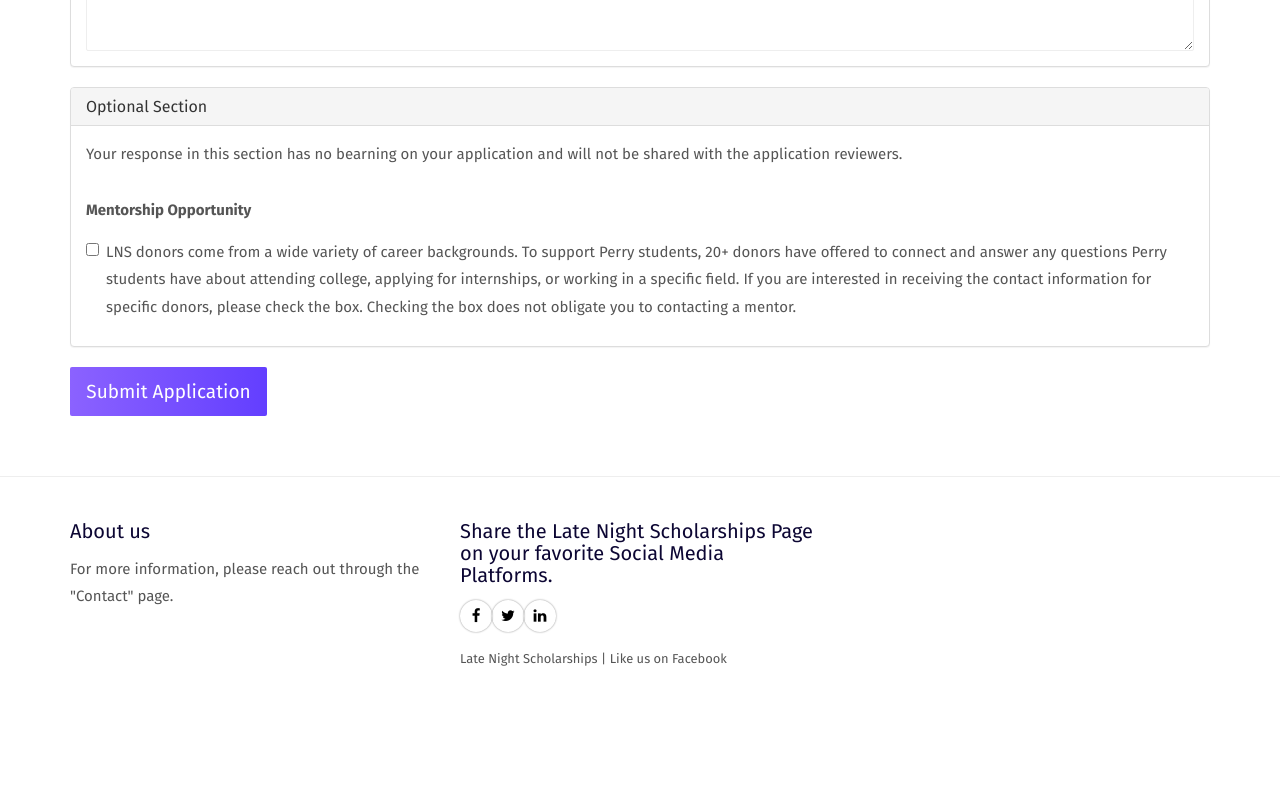
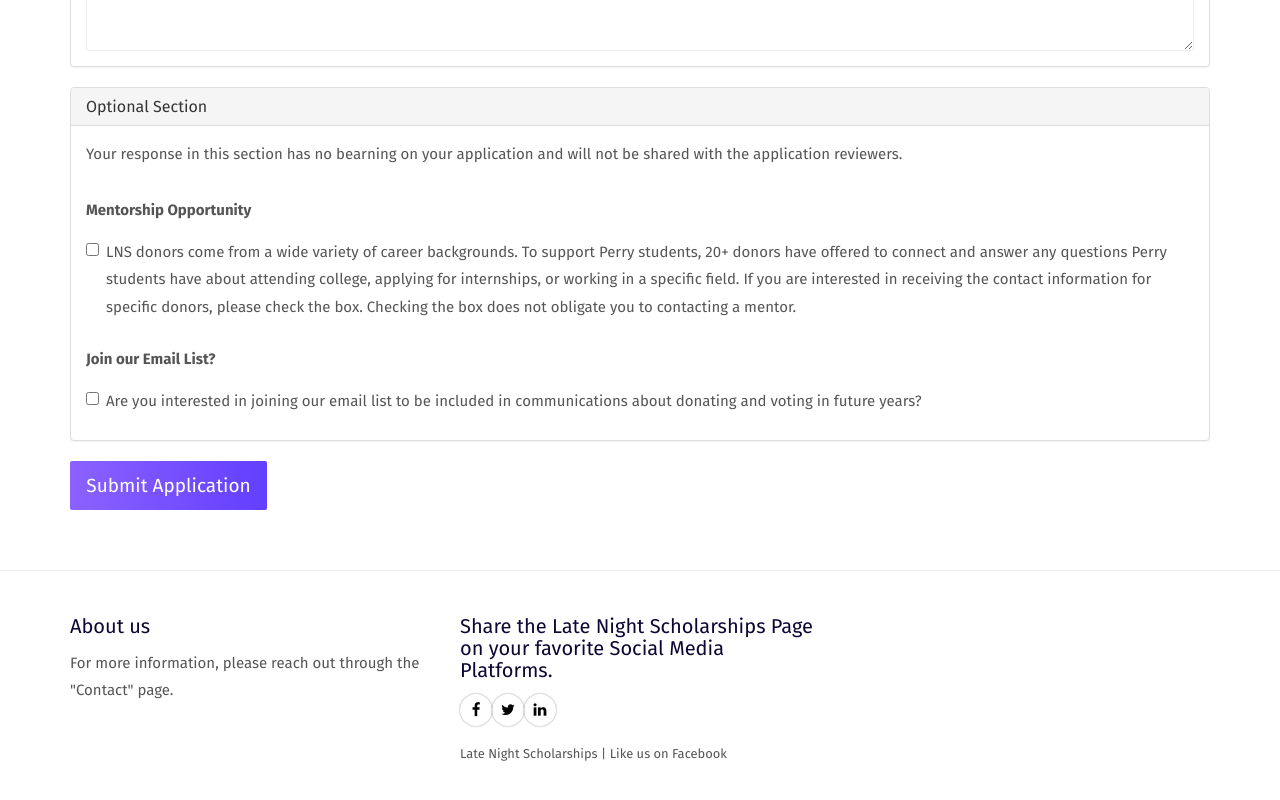
Before and after one commit to alexanderjryan/LateNightScholarships.github.io, a Vue app: page /apply in a window 1280 px wide. Shown: the part 4317-5117 px from the top of the page. Before the commit the page ends 5033 px from the top, so only its background shows below. Built offline with nearby package versions, Linux system fonts and the light colour scheme; a web font is replaced by a local one.

Commit message:
Add prompt to join email list

```diff
--- a/src/views/Apply.vue
+++ b/src/views/Apply.vue
@@ -277,6 +277,17 @@
                     </div>
                   </div>
                 </div>
+                <div class="row">
+                  <div class="col-xs-12">
+                    <label for="joinEmailList">Join our Email List?</label>
+                    <div class="checkbox">
+                      <label>
+                        <input v-model="application.joinEmailList" type="checkbox" name="joinEmailList" value="yes">
+                        Are you interested in joining our email list to be included in communications about donating and voting in future years?
+                      </label>
+                    </div>
+                  </div>
+                </div>
               </div>
             </div>
           </div>
@@ -359,6 +370,7 @@ export default {
       essaySection2Prompt3: '',
       essaySection2Prompt4: '',
       mentorshipInterest: false,
+      joinEmailList: false,
     },
     otherEthnicity: '',
     validationErrors: [],
```
